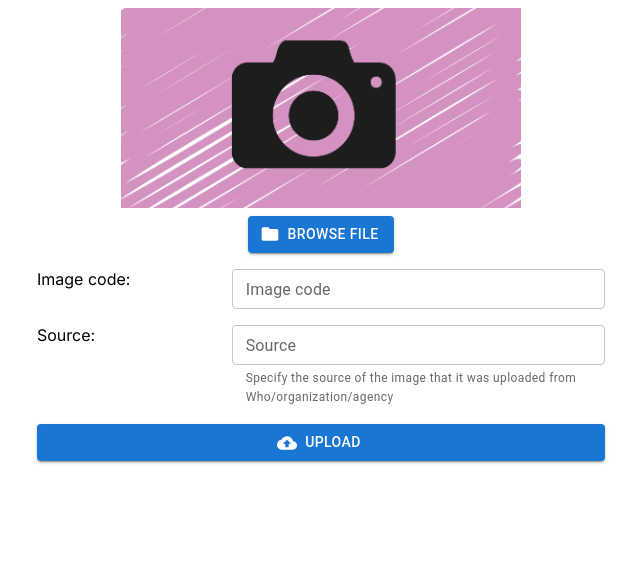
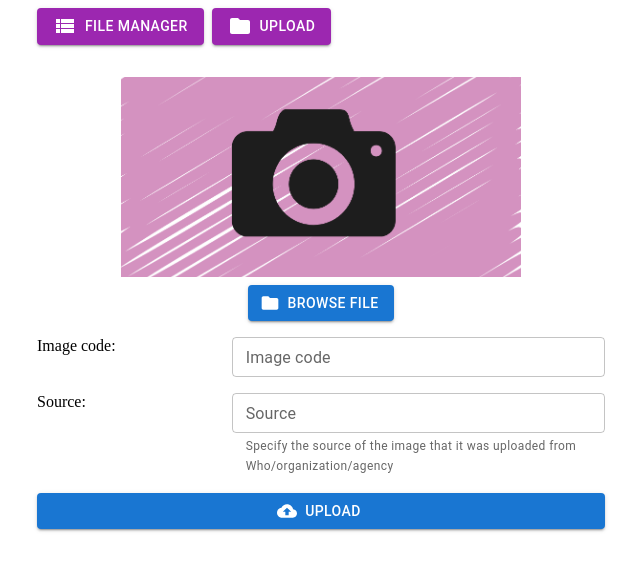
Before and after one commit to kanokpit-yowaratch/nextjs-upload-file, a Next.js app: page / in a window 1280 px wide. Shown: the top 570 px of the page, without its empty margins (319-959 px from the left). Built offline with nearby package versions, Linux system fonts and the light colour scheme.

Commit message:
Create file manager feature

```diff
--- a/next.config.js
+++ b/next.config.js
@@ -1,4 +1,17 @@
 /** @type {import('next').NextConfig} */
-const nextConfig = {}
+const nextConfig = {
+    reactStrictMode: true,
+    images: {
+        // TODO: Handle when file miss match or no existing file
+        // formats: ["image/avif", "image/webp"],
+        remotePatterns: [
+            {
+                protocol: process.env.NEXT_PUBLIC_PROTOCOL,
+                hostname: process.env.NEXT_PUBLIC_HOST_NAME,
+                pathname: '**',
+            },
+        ],
+    },
+}
 
 module.exports = nextConfig
--- /dev/null
+++ b/src/app/components/navbar.tsx
@@ -0,0 +1,37 @@
+'use client'
+import React from 'react'
+import Link from '@mui/material/Link';
+import { Box, Button } from '@mui/material'
+import { Folder, ViewList } from '@mui/icons-material'
+import { usePathname } from 'next/navigation'
+
+function Navbar() {
+  const pathname = usePathname()
+
+  return (
+    <main className='MuiContainer-root MuiContainer-maxWidthSm upload-form'>
+      <Box sx={{ display: 'flex', gap: 1 }}>
+        <Button
+          sx={{ display: 'flex', gap: 1 }}
+          href={pathname === '/file-manager' ? '#' : '/file-manager'}
+          className={`${pathname === '/file-manager' ? 'menu-active' : ''}`}
+          color='secondary'
+          variant="contained"
+          component={Link}>
+          <ViewList />File Manager
+        </Button>
+        <Button
+          sx={{ display: 'flex', gap: 1 }}
+          href={pathname === '/' ? '#' : '/'}
+          className={`${pathname === '/' ? 'menu-active' : ''}`}
+          color='secondary'
+          variant="contained"
+          component={Link}>
+          <Folder />Upload
+        </Button>
+      </Box>
+    </main>
+  )
+}
+
+export default Navbar
--- a/src/app/globals.css
+++ b/src/app/globals.css
@@ -17,6 +17,25 @@
   margin-bottom: 32px;
 }
 
+.menu-active {
+  background-color: #777777;
+}
+
+.menu-active:active {
+  background-color: #777777;
+  text-decoration: none;
+}
+
+.image-cover {
+  display: flex;
+  width: 100px !important;
+  height: 75px !important;
+}
+
+.image-cover a {
+  width: 99px !important;
+}
+
 @media (max-width: 400px) {
   .upload-form {
     width: 100%;
@@ -24,3 +43,10 @@
     padding-right: 24px;
   }
 }
+
+@media (min-device-width: 1025px) {
+  .menu-active:hover {
+    background-color: #777777;
+    text-decoration: none;
+  }
+}
--- a/src/app/layout.tsx
+++ b/src/app/layout.tsx
@@ -1,11 +1,12 @@
 import type { Metadata } from 'next'
 import { Inter } from 'next/font/google'
 import './globals.css'
+import Navbar from './components/navbar'
 
 const inter = Inter({ subsets: ['latin'] })
 
 export const metadata: Metadata = {
-  title: 'Create Next App',
+  title: 'Next.js Upload File',
   description: 'Generated by create next app',
 }
 
@@ -15,8 +16,19 @@
   children: React.ReactNode
 }) {
   return (
-    <html lang="en">
-      <body className={inter.className}>{children}</body>
+    <html
+      lang="en"
+      className="m-0 h-full p-0 antialiased"
+      suppressHydrationWarning
+    >
+      <body className="flex h-full flex-col">
+        <div className="relative text-zinc-800 dark:text-zinc-200">
+          <Navbar></Navbar>
+
+          <main className="mt-8">{children}</main>
+
+        </div>
+      </body>
     </html>
   )
 }
```
Also changed, not shown: src/app/file-manager/page.tsx (added, +76 -0 lines), 1 other file (tests, documents, lock files or other folders).
